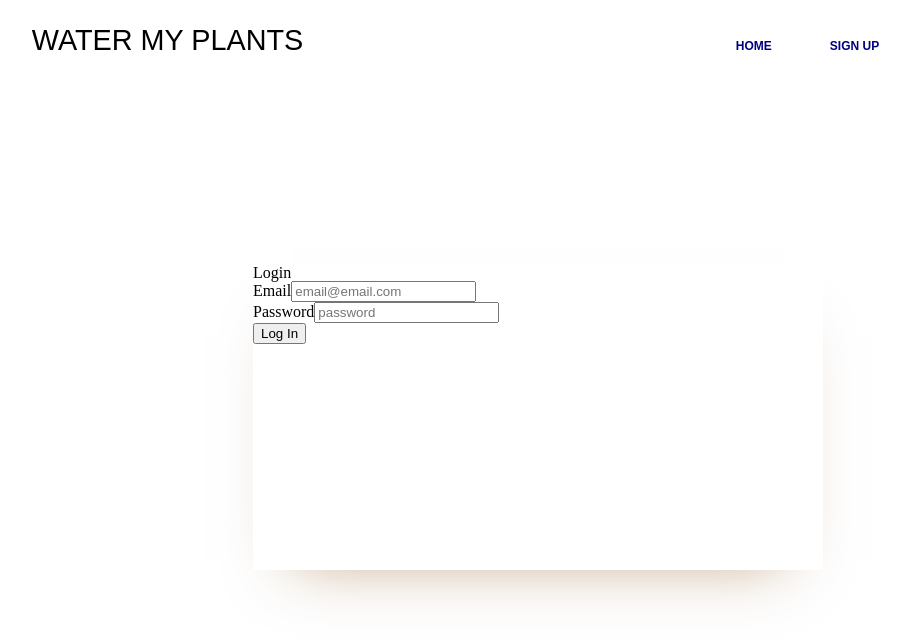
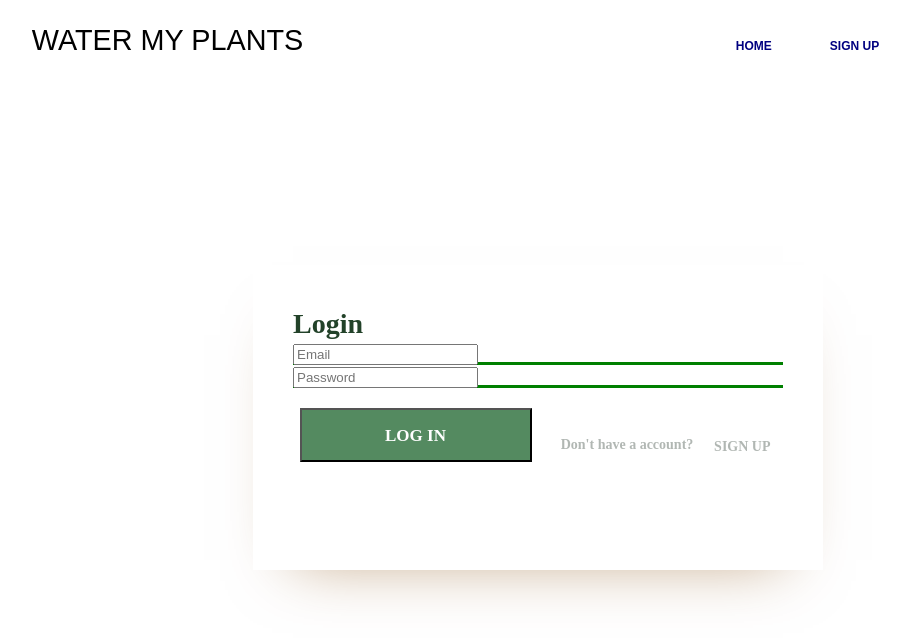
Before and after one commit to taylorfriesen6/frontend, a React (Create React App) app in the folder my-app/: page /login in a window 1280 px wide. Shown: the top 638 px of the page, without its empty margins (182-1092 px from the left). Built offline with nearby package versions, Linux system fonts and the light colour scheme.

Commit message:
Some wack styling

```diff
--- a/my-app/src/components/Login.js
+++ b/my-app/src/components/Login.js
@@ -29,6 +29,7 @@ const Login = (props) => {
   const [disabled, setDisabled] = useState(true)
 
   //still need to disable with if statement but v sleepy
+  const { push } = useHistory()
 
 
   const handleChanges = e => {
@@ -76,10 +77,9 @@ return(
       <div>
         <p>
           <label>
-            Email
             <input
               name="email"
-              placeholder="email@email.com"
+              placeholder="Email"
               type="email"
               value={loginValues.email}
               onChange={handleChanges}
@@ -89,10 +89,9 @@ return(
         </p>
         <p>
           <label>
-            Password
             <input
               name="password"
-              placeholder="password"
+              placeholder="Password"
               type="password"
               value={loginValues.password}
               onChange={handleChanges}
@@ -102,9 +101,15 @@ return(
 
         </p>
       </div>
-      <button type="submit">Log In</button>
+      <div className='bottom'>
+        <button type="submit">Log In</button>
+        <div className='btn-login'>
+              <h4>Don't have a account? </h4>
+              <button className='login' onClick={() => {push('/signup')}}>Sign Up</button>
+          </div>
 
-      {/* {formErrors && <div style={{ color: "red" }}>{formErrors}</div>} */}
+        {/* {formErrors && <div style={{ color: "red" }}>{formErrors}</div>} */}
+      </div>
     </StyledLoginForm>
   </StyledLogin>
 )
@@ -120,24 +125,98 @@ const StyledLoginForm = styled.form`
     height: 305px;
     left: 435px;
     top: 265px;
-
+    padding: 40px;
     background: #FFFFFF;
     box-shadow: 0px 30px 60px -40px rgba(130, 70, 0, 0.5);
 
     h2{
-    font-family: ${pr => pr.theme.fontFamily};
-    white-space: ${pr => pr.theme.whiteSpace};
-    color: ${pr => pr.theme.fontColor};
-    font-weight: ${pr => pr.theme.fontWeight};
+      width: 490px;
+      height: 37px;
+      left: 475px;
+      top: 305px;
+      font-family: PT Serif;
+      font-style: normal;
+      font-weight: bold;
+      font-size: 28px;
+      line-height: 37px;
+      color: #224229;
     }
-  input{
+
+    p{
+      width: 100%;
+      height: 23px;
+      left: 475px;
+      top: 362px;
+      font-family: PT Serif;
+      font-style: normal;
+      font-weight: bold;
+      font-size: 17px;
+      line-height: 23px;
+      color: #224229;
+      border-bottom: 3px solid green;
+
     }
+
+
+
   button{
-    color: ${pr => pr.theme.fontColor};
-    white-space: ${pr => pr.theme.whiteSpace};
-    background-color: ${pr => pr.theme.primaryColor};
+    width: 232px;
+    height: 54px;
+    left: 475px;
+    top: 476px;
+    margin-top: 20px;
+    background: #548A60;
+    font-family: PT Serif;
+    font-style: normal;
+    font-weight: bold;
+    color: white;
+    font-size: 17px;
+    line-height: 23px;
+    text-align: center;
+    text-transform: uppercase;
   }
 
+  & h4{
+    width: 500px;
+    margin-top: 9px;
+  }
+
+  & .btn-login{
+    display: flex;
+    margin-top: 40px;
+    width: 245px;
+    height: 16px;
+    left: 720px;
+    top: 510px;
+    font-family: Raleway;
+    font-style: normal;
+    font-weight: bold;
+    font-size: 14px;
+    line-height: 16px;
+    text-align: right;
+    color: #B1B7B3;
+  }
+  & .bottom{
+    display: flex;
+    justify-content: center;
+  }
+  & .login{
+    background: none;
+    border: none;
+    padding-bottom: 80px;
+    margin-top: 10px;
+    font-family: Raleway;
+    font-style: normal;
+    font-weight: bold;
+    font-size: 14px;
+    line-height: 16px;
+    text-align: right;
+    color: #B1B7B3;
+
+    &:hover{
+      color: blue;
+    }
+  }
 span{
     color: ${pr => pr.theme.errorColor};
     white-space: ${pr => pr.theme.whiteSpace};
--- a/my-app/src/components/PlantCollection.js
+++ b/my-app/src/components/PlantCollection.js
@@ -171,7 +171,7 @@ const PlantCollection = () => {
     return(
         <div className='plants-container'>
             {plants.length === 0 && <NoPlants />}
-            {plants.length !== 0 && <><h2>My Plants</h2> <button onClick={() => {push('/plants/new')}}>Add Plant</button> </>}
+            {plants.length !== 0 && <><h2>My Plants</h2> <button onClick={() => {push('/addplant')}}>Add Plant</button> </>}
 
             <Container className='card'>
                 {plants && plants.map(plant => <IndividualPlant key={plant.user_plant_id} plant={plant} reveal={abracadabra}/>)}
```
